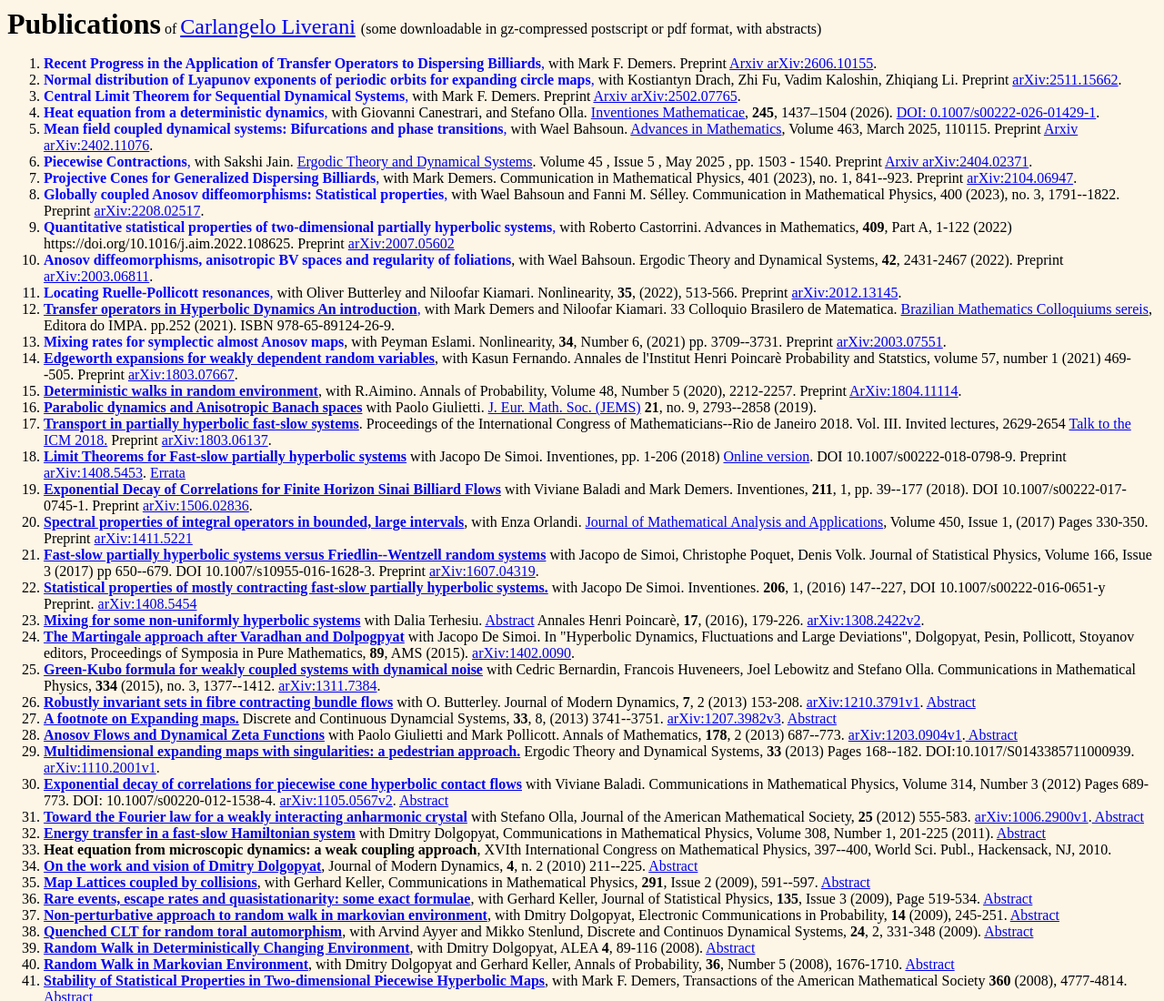
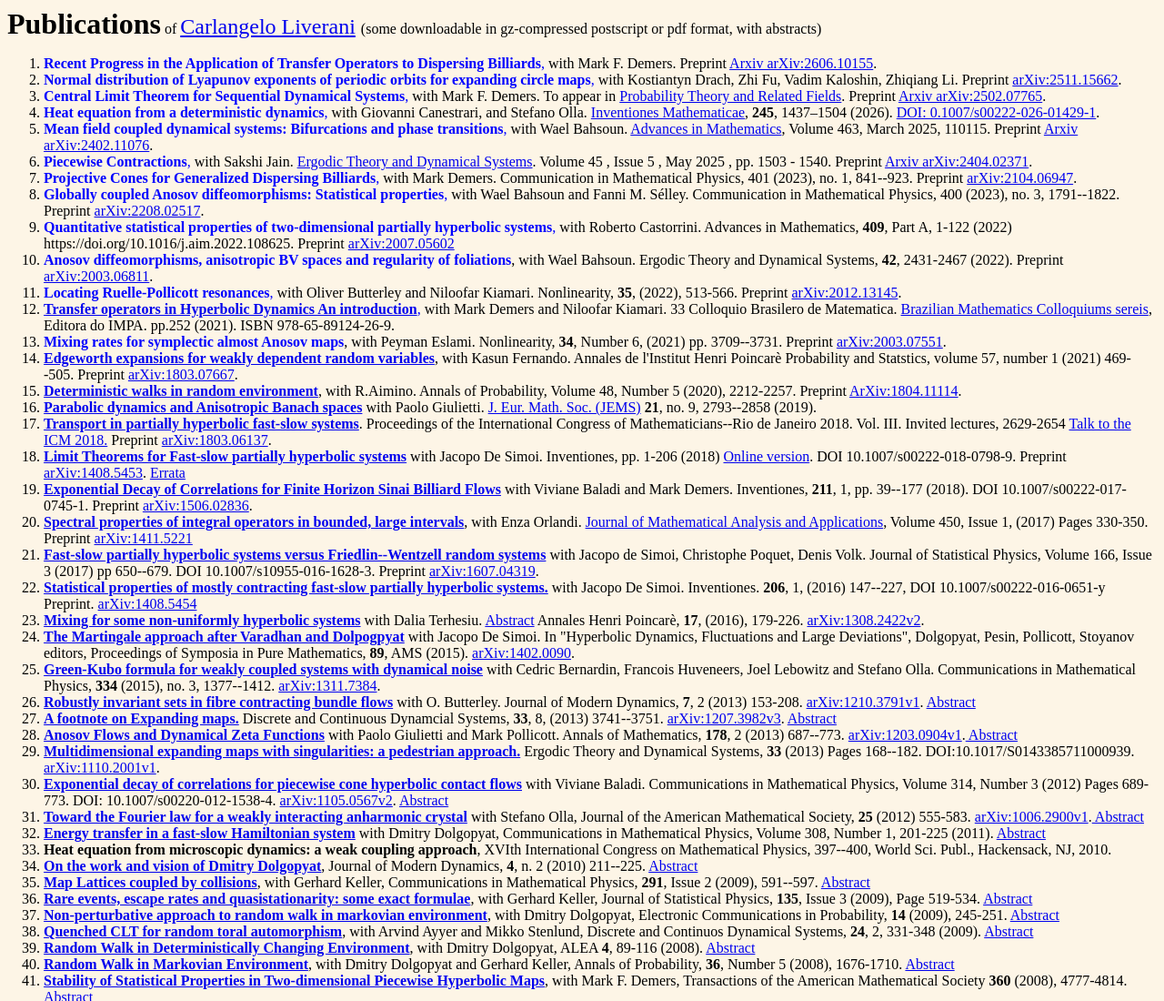
Before and after one commit to carlangelo-liverani/carlangelo-liverani.github.io, a plain HTML site: page pubblicazioni.html in a window 1280 px wide. Shown: the top 1100 px of the page at 91% size. Drawn offline with Linux system fonts and the light colour scheme.

Commit message:
Update pubblicazioni.html

```diff
--- a/pubblicazioni.html
+++ b/pubblicazioni.html
@@ -21,7 +21,7 @@ with  Kostiantyn Drach, Zhi Fu, Vadim Kaloshin, Zhiqiang Li. Preprint
 <li><font color="blue">
 <b>
 Central Limit Theorem for Sequential Dynamical Systems</b>,</font>
-with Mark F. Demers.
+with Mark F. Demers. To appear in <a href="https://link.springer.com/journal/440/articles">Probability Theory and Related Fields</a>.
 Preprint <a href="https://arxiv.org/abs/2502.07765">
 Arxiv 	arXiv:2502.07765</a>.
 <li><font color="blue">
```
